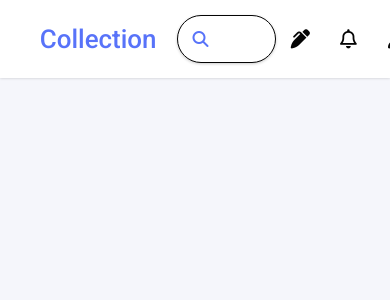
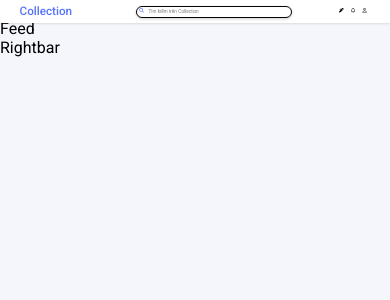
Before and after one commit to HaVanDuoc/collection-reactjs-html-scss-js-110624062022, a React (Create React App) app: page / in a window 390 px wide. Shown: the top 300 px of the page. Built offline with nearby package versions, Linux system fonts and the light colour scheme.

Commit message:
Style navbar responsive, Config auto-complete search

```diff
--- a/src/components/Layouts/components/Navbar/Navbar.scss
+++ b/src/components/Layouts/components/Navbar/Navbar.scss
@@ -1,5 +1,5 @@
 :root {
-    --navbar-height: 3rem;
+    --navbar-height: 3vw;
     --navbar-background-color: #fff;
 }
 
@@ -8,15 +8,19 @@
     width: 100%;
     height: auto;
     line-height: var(--navbar-height);
-    padding: calc(0.8rem + .5vw) calc(2rem + 2vw);
+    padding: 1.5vw 5vw;
     background-color: var(--navbar-background-color);
     display: flex;
     justify-content: space-between;
     align-items: center;
     box-shadow: 0 0 3px rgba(0, 0, 0, 0.2);
 
+    i{
+        font-size: 1.2vw;
+    }
+
     .hvd-logo {
-        font-size: calc(1.5rem + 0.5vw);
+        font-size: 3vw;
         font-weight: 500;
         margin-right: 20px;
         color: var(--main-color);
@@ -32,7 +36,7 @@
         align-items: center;
         border: none;
 
-        i.icon-search {
+        .icon-search {
             position: absolute;
             left: 0;
             top: 0;
@@ -50,7 +54,7 @@
         input {
             height: 100%;
             width: 100%;
-            font-size: 1rem;
+            font-size: 1.2vw;
             border: 1px solid var(--font-color);
             border-radius: calc(var(--navbar-height) + 0.5vw);
             padding: 0 calc(var(--navbar-height) + 0.5vw) 0 calc(var(--navbar-height));
@@ -66,23 +70,23 @@
             }
         }
 
-        .auto-complete.active {
+        .auto-complete {
             position: absolute;
             top: calc(var(--navbar-height) + 20px);
             left: 0;
             background-color: var(--navbar-background-color);
             width: 100%;
             padding: 1rem;
-            border: 1px solid var(--main-color);
+            border: 1px solid rgba(0, 0, 0, 0.2);
             border-radius: calc(25px);
-            box-shadow: 0 0px 3px var(--main-color);
+            box-shadow: 0 0px 3px rgba(0, 0, 0, 0.2);
             z-index: 999;
-            display: block;
+            display: none;
 
-
-            .item {
+            >div {
                 display: flex;
                 border-radius: 5px;
+                margin: 10px;
                 cursor: pointer;
 
                 &:hover {
@@ -95,8 +99,8 @@
             }
         }
 
-        .auto-complete {
-            display: none;
+        .auto-complete.active {
+            display: block;
         }
     }
 
--- a/src/components/Layouts/components/Navbar/Search/Search.jsx
+++ b/src/components/Layouts/components/Navbar/Search/Search.jsx
@@ -1,51 +1,102 @@
-import React, { Fragment, useState } from 'react'
+import { useState } from 'react';
 import autocompleteItems from './autocompleteItems'
 
+
 const Search = () => {
-  const [active, setActive] = useState(false);
-
-  // Array
-  // const autocompleteItems = [
-  //   "Cobol",
-  //   "JavaScript",
-  //   "Basic",
-  //   "PHP",
-  //   "Java",
-  // ];
+  const [active, setActive] = useState(true);
 
   const hanldeClick = (e) => {
-    setActive(!active)
 
-    // let valueEntered = e.target.value; // user entered data
-    // let emptyArray = [];
+    const autocomplete = (input, array) => {
+      // let currentFocus;
 
-    // if (valueEntered) {
-    //   emptyArray = autocompleteItems.filter((item) => {
-    //     return item.toLocaleLowerCase().startsWith(valueEntered.toLocaleLowerCase())
-    //   });
+      input.addEventListener('input', function (e) {
 
-    //   emptyArray = emptyArray.map((item) => {
-    //     return item =
-    //       '<div className="item"' +
-    //       '<i className="fa-solid fa-magnifying-glass"></i>' +
-    //       '<span className="info">'
-    //       + item +
-    //       '</span>' +
-    //       '<i className="fa-solid fa-xmark"></i>' +
-    //       '</div>'
-    //   });
-    //   console.log(emptyArray);
+        let tagParent, tagChild, tagI, tagSpan, i;
+        var val = this.value;
 
+        closeAllLists();
 
+        if (!val) {
+          return false;
+        }
 
-    // }
+        // currentFocus = -1;
 
+        // create a DIV element that will contain the items
+        tagParent = document.createElement("div")
+        tagParent.setAttribute('id', this.id + '-auto-complete')
+        tagParent.setAttribute("class", active ? "auto-complete active" : "auto-complete")
+        this.parentNode.appendChild(tagParent);
+
+        // for each item in the array
+        for (i = 0; i < array.length; i++) {
+          if (array[i].substr(0, val.length).toUpperCase() === val.toUpperCase()) {
+
+            // setActive(true)
+            // console.log(active);
+
+            // create a DIV element for matching element
+            tagChild = document.createElement('DIV');
+            tagChild.setAttribute('className', "item")
+            tagI = document.createElement('I');
+            tagI.setAttribute('class', "fa-solid fa-magnifying-glass")
+            tagSpan = document.createElement('SPAN');
+            tagSpan.setAttribute('className', "info")
+
+            tagChild.appendChild(tagI);
+            tagChild.appendChild(tagSpan)
+            tagSpan.innerHTML = "<strong>" + array[i].substr(0, val.length) + "</strong>"
+            tagSpan.innerHTML += array[i].substr(val.length)
+            tagSpan.innerHTML += "<input type='hidden' value='" + array[i] + "'>";
+
+            //
+            tagChild.addEventListener('click', function (e) {
+              input.value = this.getElementsByTagName('input')[0].value;
+              closeAllLists();
+            })
+
+            tagParent.appendChild(tagChild)
+          }
+        }
+
+      })
+
+      // function addActive(x) {
+      //   setActive(true);
+      //   /*a function to classify an item as "active":*/
+      //   if (!x) return false;
+      //   /*start by removing the "active" class on all items:*/
+      //   removeActive(x);
+      //   if (currentFocus >= x.length) currentFocus = 0;
+      //   if (currentFocus < 0) currentFocus = (x.length - 1);
+      //   /*add class "autocomplete-active":*/
+      // }
+      // function removeActive(x) {
+      //   /*a function to remove the "active" class from all autocomplete items:*/
+      //   for (var i = 0; i < x.length; i++) {
+      //     x[i].classList.remove("autocomplete-active");
+      //   }
+      // }
+
+      const closeAllLists = (element) => {
+        var x = document.getElementsByClassName('auto-complete');
+        for (let i = 0; i < x.length; i++) {
+          if (element !== x[i] && element !== input) {
+            x[i].parentNode.removeChild(x[i])
+          }
+        }
+      }
+    }
+
+    autocomplete(document.getElementById('hvdInput'), autocompleteItems)
   }
+
   return (
     <form className='hvd-search'>
-      <i className="fa-solid fa-magnifying-glass  icon-search"></i>
-      <input id='input-search' type="text" onClick={hanldeClick} placeholder='Tìm kiếm trên Collection' />
-      <div className={active ? "auto-complete active" : "auto-complete"}>
+      <i className="fa-solid fa-magnifying-glass icon-search"></i>
+      <input id='hvdInput' type="text" onClick={hanldeClick} placeholder='Tìm kiếm trên Collection' />
+      {/* <div className={active ? "auto-complete active" : "auto-complete"}>
 
         {autocompleteItems.map((item, index) => {
           return (
@@ -59,7 +110,7 @@ const Search = () => {
           )
         })}
 
-      </div>
+      </div> */}
     </form >
   )
 }
--- a/src/components/Layouts/components/Navbar/Search/autocompleteItems.js
+++ b/src/components/Layouts/components/Navbar/Search/autocompleteItems.js
@@ -1,24 +1,16 @@
 const autocompleteItems = [
-    {
-        id: 0,
-        name: "Cobol",
-    },
-    {
-        id: 1,
-        name: "JavaScript",
-    },
-    {
-        id: 2,
-        name: "Basic",
-    },
-    {
-        id: 3,
-        name: "PHP",
-    },
-    {
-        id: 4,
-        name: "Java",
-    },
+    "HTML",
+    "HTML 1",
+    "HTML 2",
+    "HTML 3",
+    "CSS",
+    "CSS 1",
+    "CSS 2",
+    "CSS 3",
+    "Javscript",
+    "Javscript 1",
+    "Javscript 2",
+    "Javscript 3",
 ];
 
 export default autocompleteItems;
```
